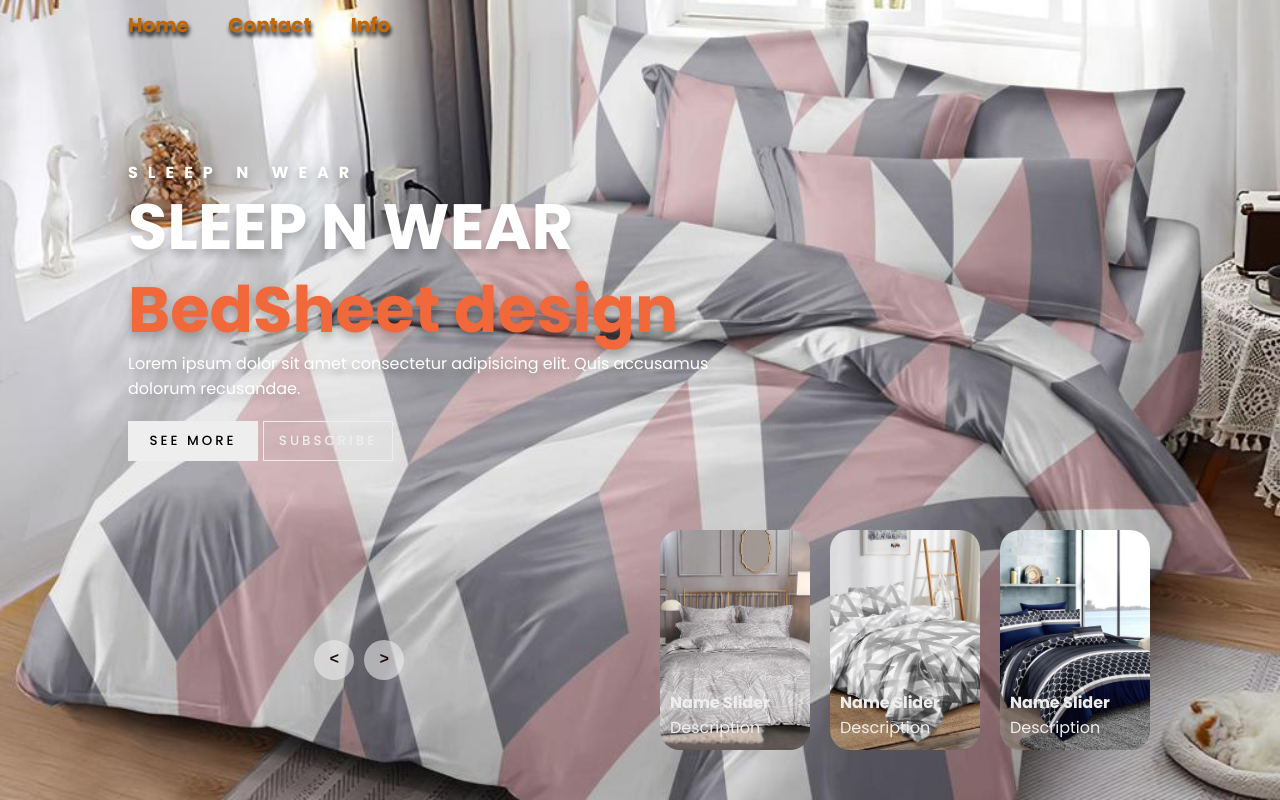
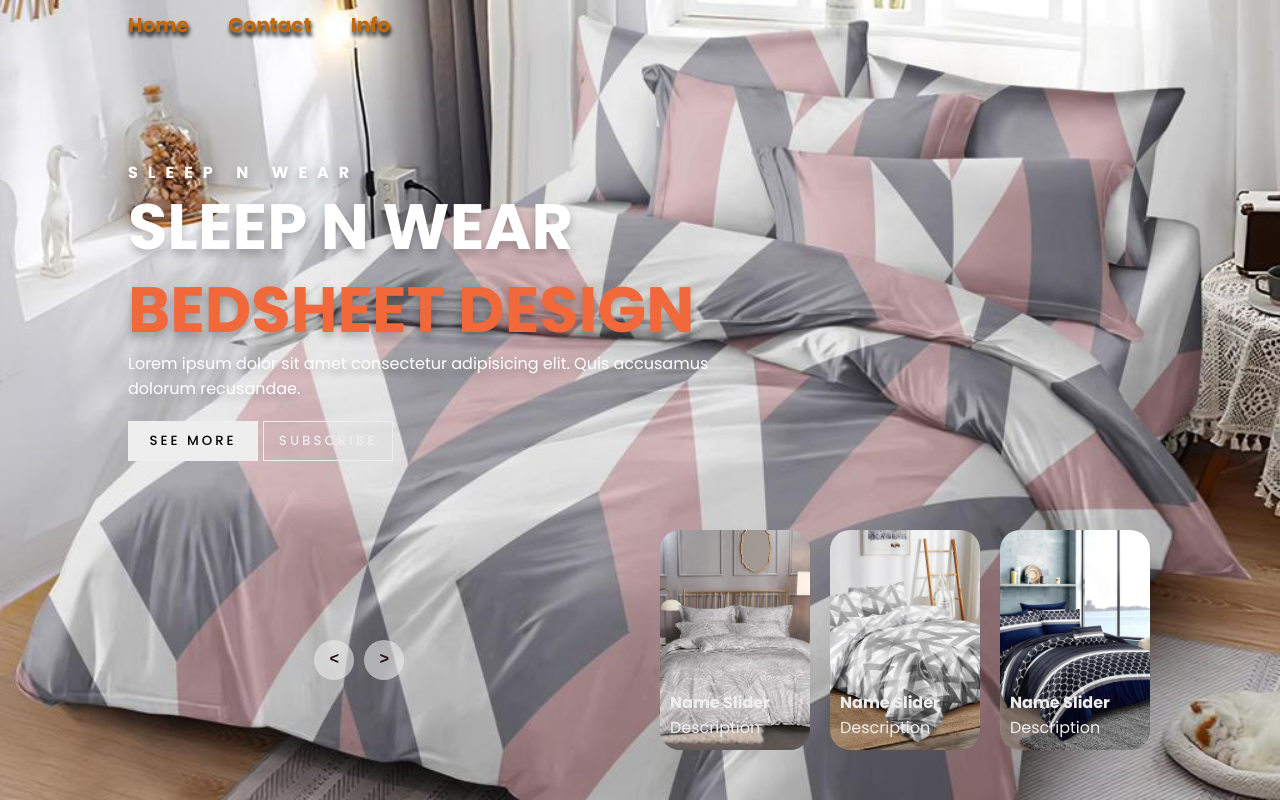
Before and after one commit to muhammad-haroon-iqbal/Sleep-and-Wear, a plain HTML site: page index.html in a window 1280 px wide. Drawn offline with Linux system fonts and the light colour scheme.

```diff
--- a/index.html
+++ b/index.html
@@ -28,7 +28,7 @@
                 <div class="content">
                     <div class="author">SLEEP N WEAR</div>
                     <div class="title">SLEEP N WEAR</div>
-                    <div class="topic">BedSheet design</div>
+                    <div class="topic">BEDSHEET DESIGN</div>
                     <div class="des">Lorem ipsum dolor sit amet consectetur adipisicing elit. Quis accusamus dolorum
                         recusandae.</div>
                     <div class="button">
@@ -43,7 +43,7 @@
                 <div class="content">
                     <div class="author">SLEEP N WEAR</div>
                     <div class="title">SLEEP N WEAR</div>
-                    <div class="topic">BedSheet design</div>
+                    <div class="topic">BEDSHEET DESIGN</div>
                     <div class="des">Lorem ipsum dolor sit amet consectetur adipisicing elit. Quis accusamus dolorum
                         recusandae.</div>
                     <div class="button">
@@ -58,7 +58,7 @@
                 <div class="content">
                     <div class="author">SLEEP N WEAR</div>
                     <div class="title">SLEEP N WEAR</div>
-                    <div class="topic">BedSheet design</div>
+                    <div class="topic">BEDSHEET DESIGN</div>
                     <div class="des">Lorem ipsum dolor sit amet consectetur adipisicing elit. Quis accusamus dolorum
                         recusandae.</div>
                     <div class="button">
@@ -73,7 +73,7 @@
                 <div class="content">
                     <div class="author">SLEEP N WEAR</div>
                     <div class="title">SLEEP N WEAR</div>
-                    <div class="topic">BedSheet design</div>
+                    <div class="topic">BEDSHEET DESIGN</div>
                     <div class="des">Lorem ipsum dolor sit amet consectetur adipisicing elit. Quis accusamus dolorum
                         recusandae.</div>
                     <div class="button">
```
